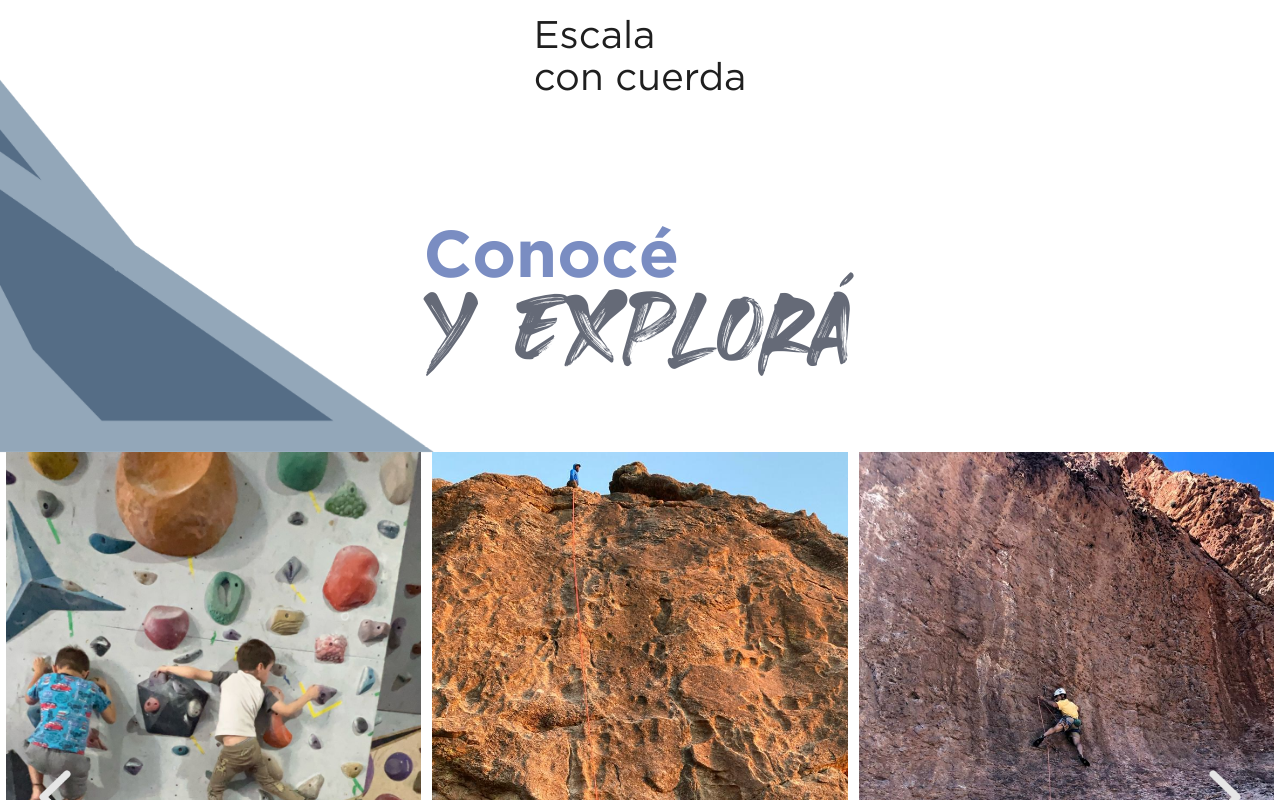
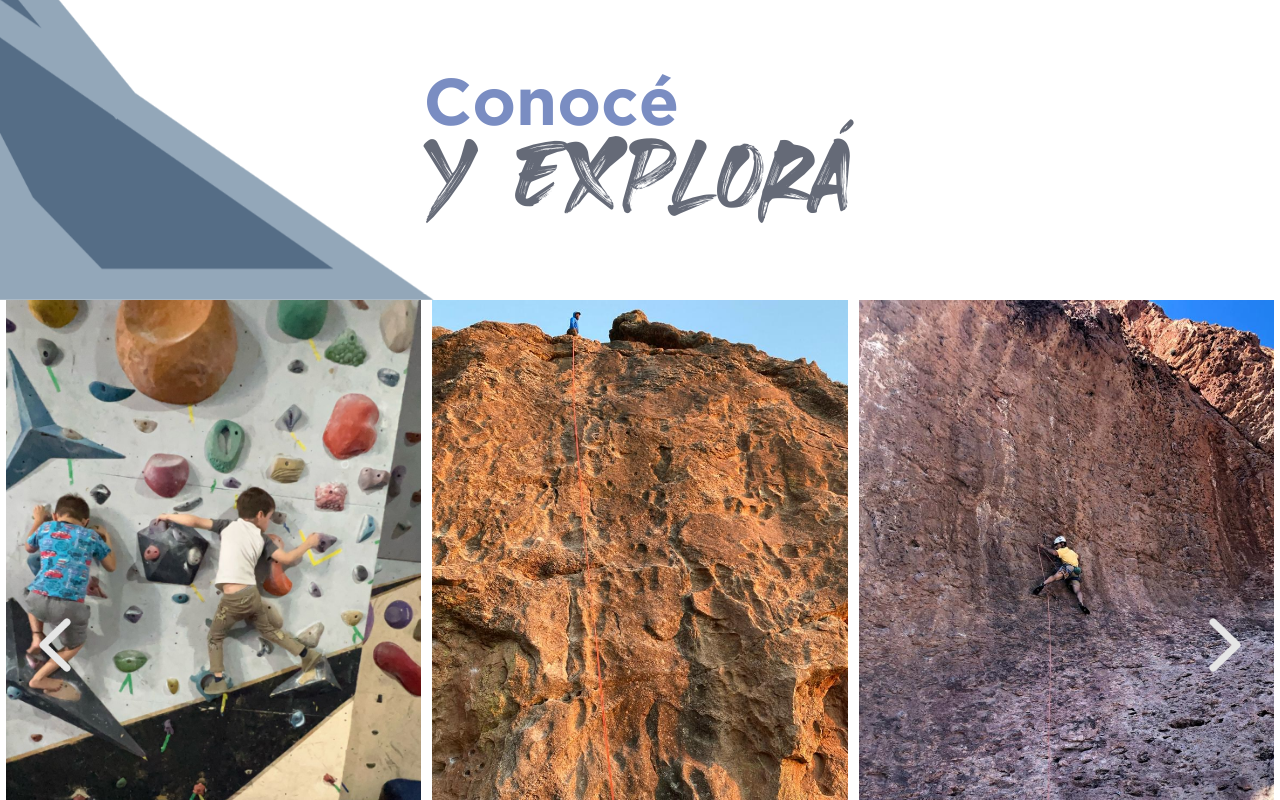
Before and after one commit to ArielCorrado/Parada-Tecnica, a React (Create React App) app: page / in a window 1280 px wide. Shown: the part 2058-2858 px from the top of the page. Built offline with nearby package versions, Linux system fonts and the light colour scheme.

Commit message:
se corrigieron errores por tipografia ttf y otf o tras cosas a pedido de Lean

```diff
--- a/src/index.css
+++ b/src/index.css
@@ -54,7 +54,7 @@
     line-height: 1.1;
     font-weight: 300;
     list-style: none;
-    font-size: 1.75rem;
+    font-size: 1.35rem;
     font-family: var(--font-style-principal);
     color: var(--text-dark-color);
     text-align: center;
```
